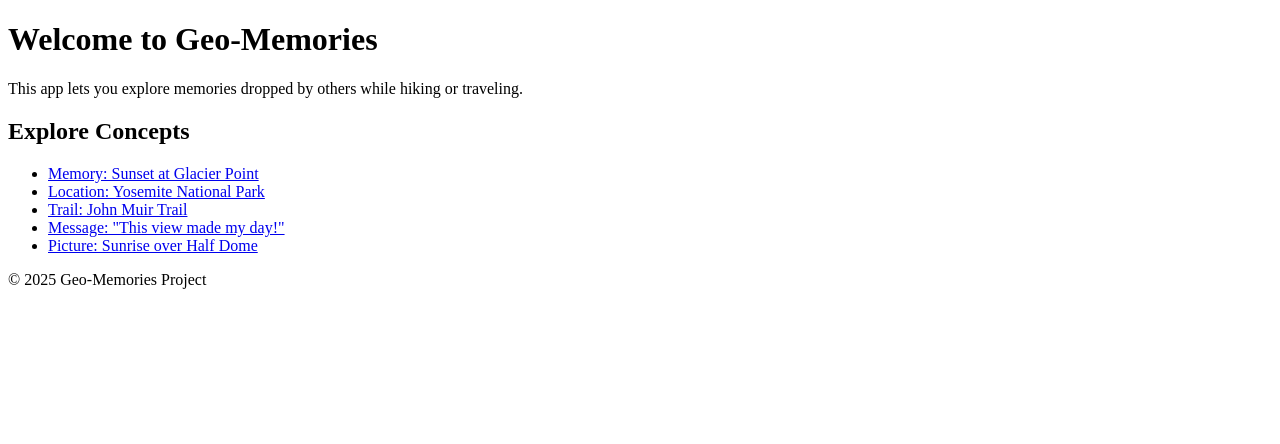
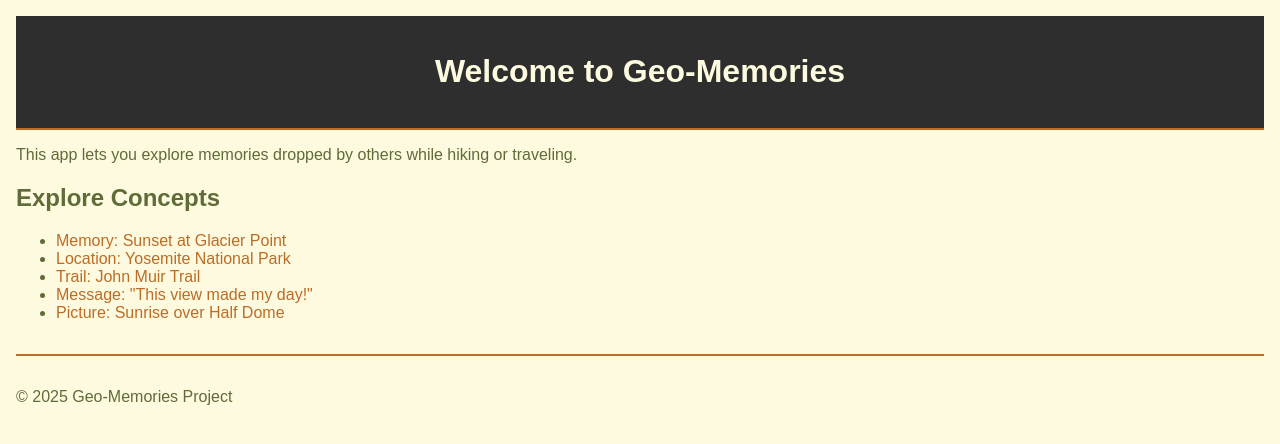
Before and after one commit to VH571/GeoMemories, a website: page packages/proto/public/index.html in a window 1280 px wide. Drawn offline with Linux system fonts and the light colour scheme.

Commit message:
Lab 3—CSS Colors and Design Tokens

```diff
--- a/packages/proto/public/index.html
+++ b/packages/proto/public/index.html
@@ -3,9 +3,13 @@
 <head>
   <meta charset="UTF-8">
   <title>Geo-Memories Index</title>
+  <link rel="stylesheet" href="/styles/tokens.css">
+  <link rel="stylesheet" href="/styles/page.css">
 </head>
 <body>
-  <h1>Welcome to Geo-Memories</h1>
+  <header>
+    <h1>Welcome to Geo-Memories</h1>
+  </header>
   <p>This app lets you explore memories dropped by others while hiking or traveling.</p>
 
   <h2>Explore Concepts</h2>
--- /dev/null
+++ b/packages/proto/public/styles/page.css
@@ -0,0 +1,32 @@
+body {
+    margin: 0;
+    background-color: var(--color-background-page);
+    color: var(--color-text-default);
+    font-family: var(--font-family-base);
+    padding: 1rem;
+
+}
+
+header {
+    background-color: var(--color-background-header);
+    color: var(--color-text-header);
+    padding: 1rem;
+    border-bottom: var(--border-default);
+    display: flex;
+    justify-content: center;
+}
+
+footer {
+    margin-top: 2rem;
+    border-top: var(--border-default);
+    padding-top: 1rem;
+}
+
+a {
+    color: var(--color-link);
+    text-decoration: none;
+}
+
+a:hover {
+    text-decoration: underline;
+}
--- /dev/null
+++ b/packages/proto/public/styles/tokens.css
@@ -0,0 +1,12 @@
+:root {
+    --color-background-page: #FEFAE0;
+    --color-background-header: #2e2e2e;
+    --color-text-default: #606C38;
+    --color-text-header: #FEFAE0;
+    --color-accent: #BC6C25;
+    --color-link: var(--color-accent);
+
+    --border-default: 2px solid var(--color-accent);
+
+    --font-family-base: 'Arial', sans-serif;
+}
```
Also changed, not shown: packages/proto/public/location-another.html (+2 -0 lines), packages/proto/public/location-yosemite.html (+6 -1 lines), packages/proto/public/memory1.html (+5 -1 lines), packages/proto/public/trail-johnmuir.html (+6 -1 lines).
